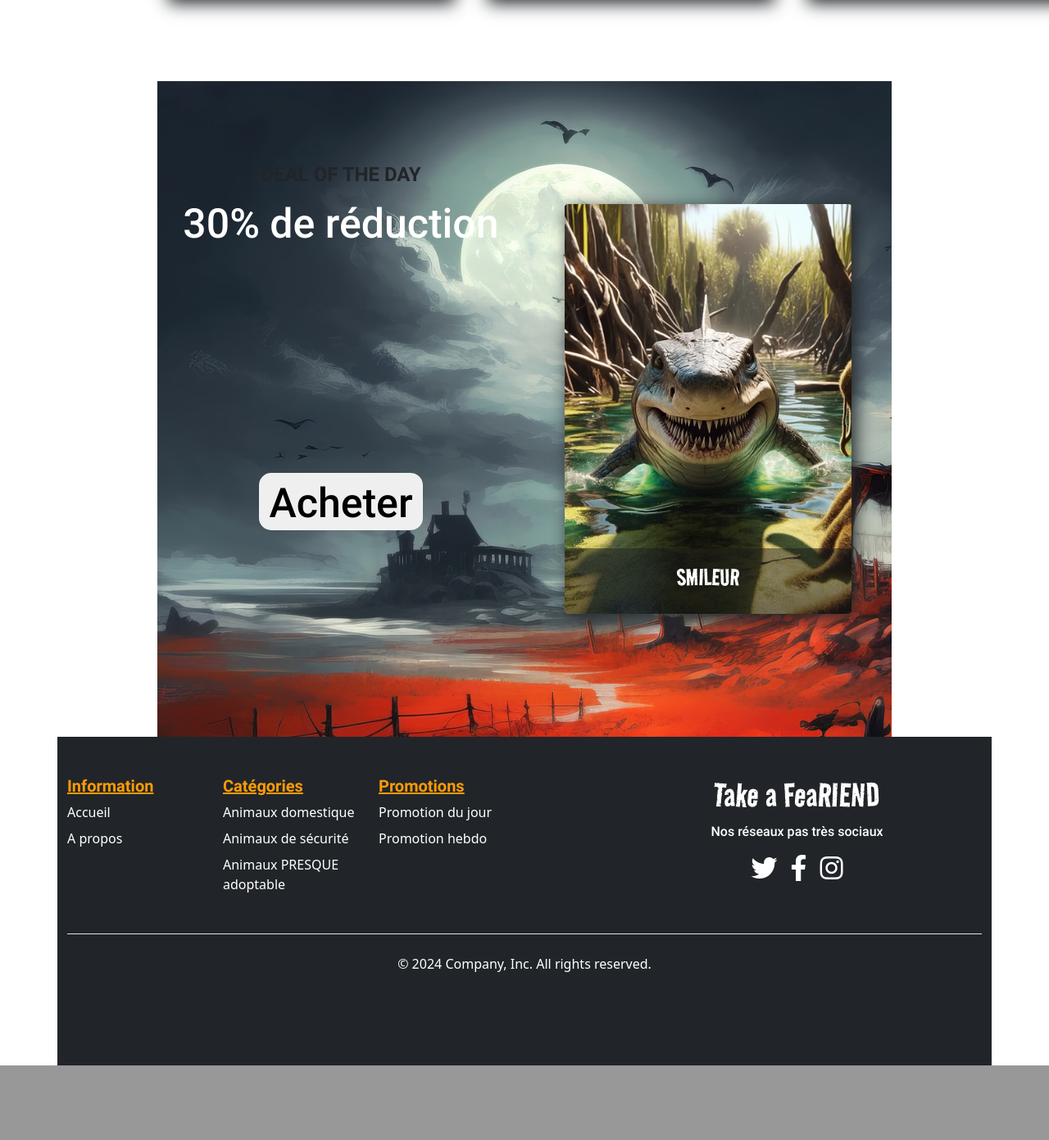
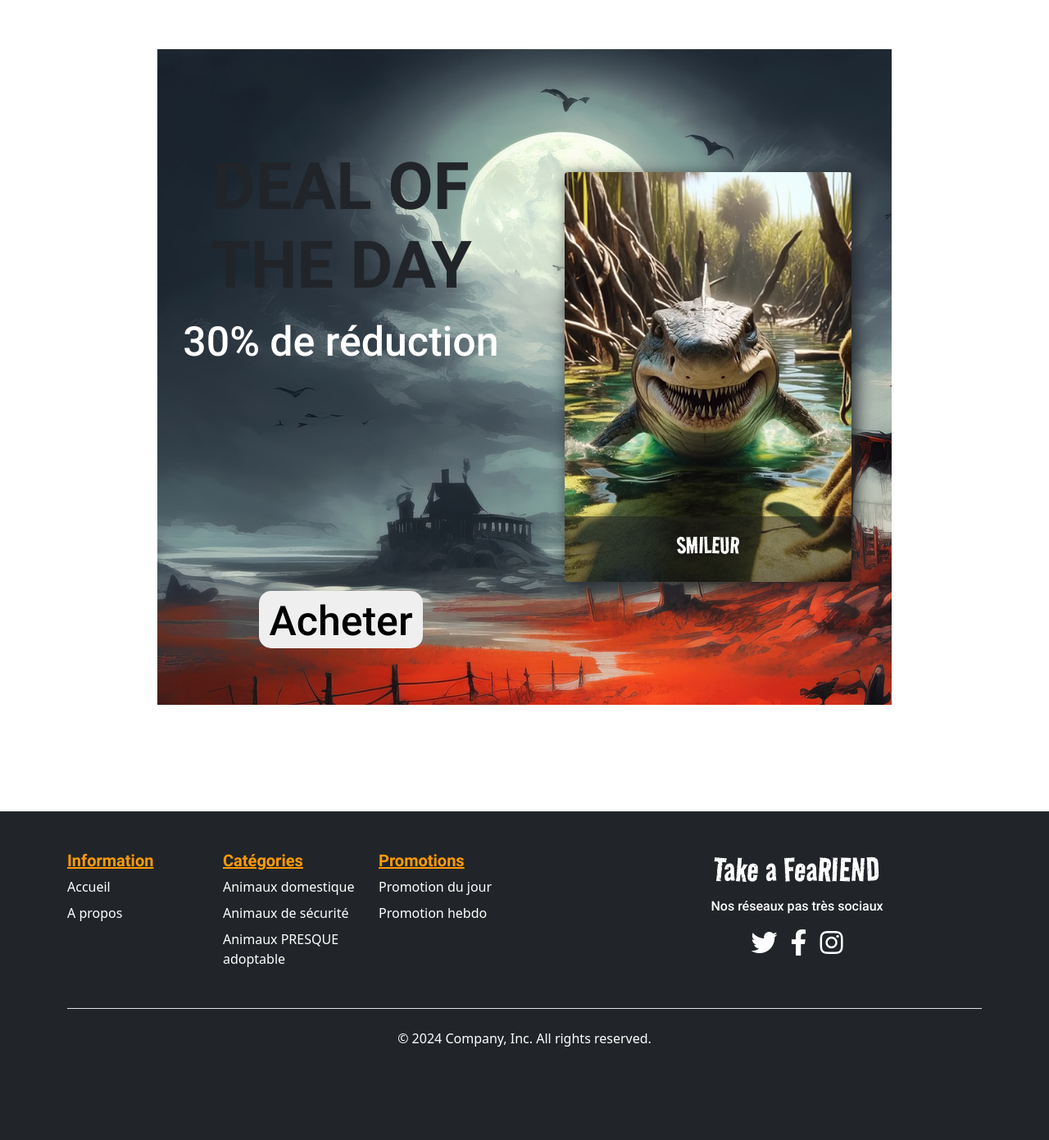
Before and after one commit to GregoryVDev/Take-a-FeaRIEND, a PHP site: page / in a window 1280 px wide; the page is wider, and only the part inside the window is pictured. Shown: the part 2168-3559 px from the top of that part at 82% size. Before the commit the page ends 3468 px from the top of that part, so only its background shows below. Run offline with PHP 8.4, Linux system fonts and the light colour scheme; style sheets or scripts are compiled from the project's sources.

Commit message:
index front-end add footer

```diff
--- a/src/css/style.css
+++ b/src/css/style.css
@@ -142,14 +142,13 @@ body {
     flex-direction: column;
     justify-content: center;
     align-items: center;
-    font-family: robotoMed;
+    font-family: robotoBold;
 }
 .produces-title {
     display: flex;
     justify-content: center;
     align-items: center;
     border-bottom: 10px solid black;
-    width: 180px;
 }
 .produces-cards {
     border-top: 2px solid rgb(224, 224, 224);
@@ -238,11 +237,14 @@ body {
     text-align: center;
     width: 50%;
 }
+.discount-left {
+    margin-top: 120px;
+}
 .discount-title {
-    font-family: robotoBold;
-    font-size: 80px;
-    margin-top: 100px;
+  font-family: robotoBold;
+  font-size: 80px;
 }
+
 .discount-price {
     font-family: robotoMed;
     color: white;
@@ -459,7 +461,10 @@ textarea::placeholder {
 /*END SUBSCRIBE LOGIN*/
 
 /*START FOOTER*/
-
+.full-footer{
+  background-color: #212529;
+  margin-top: 130px;
+}
 .footer-style {
   background-color: #212529;
   color: #fff;
--- a/src/footer.php
+++ b/src/footer.php
@@ -1,17 +1,5 @@
-<!doctype html>
-<html lang="en">
-<head>
-    <meta charset="UTF-8">
-    <meta name="viewport" content="width=device-width, initial-scale=1.0">
-    <link href="https://cdn.jsdelivr.net/npm/bootstrap@5.3.3/dist/css/bootstrap.min.css" rel="stylesheet" integrity="sha384-QWTKZyjpPEjISv5WaRU9OFeRpok6YctnYmDr5pNlyT2bRjXh0JMhjY6hW+ALEwIH" crossorigin="anonymous">
-    <link rel="stylesheet" href="https://cdnjs.cloudflare.com/ajax/libs/font-awesome/5.15.3/css/all.min.css">
-    <link rel="stylesheet" href="/css/style.css">
-    <link rel="stylesheet" href="/css/fonts.css">
-    <title>Take a FeaRIEND</title>
-</head>
-
-<body>
-<section class="container footer-style">
+<section class="full-footer">
+    <div class="container footer-style">
     <footer class="py-5 bg-dark">
         <div class="row footer-link">
             <div class="col-6 col-md-2 mb-3">
@@ -62,6 +50,7 @@
             <p>© 2024 Company, Inc. All rights reserved.</p>
         </div>
     </footer>
+    </div>
 </section>
 
 <script src="https://code.jquery.com/jquery-3.5.1.slim.min.js"></script>
--- a/src/index.php
+++ b/src/index.php
@@ -4,6 +4,8 @@
 <head>
     <meta charset="UTF-8">
     <meta name="viewport" content="width=device-width, initial-scale=1.0">
+    <link href="https://cdn.jsdelivr.net/npm/bootstrap@5.3.3/dist/css/bootstrap.min.css" rel="stylesheet" integrity="sha384-QWTKZyjpPEjISv5WaRU9OFeRpok6YctnYmDr5pNlyT2bRjXh0JMhjY6hW+ALEwIH" crossorigin="anonymous">
+    <link rel="stylesheet" href="https://cdnjs.cloudflare.com/ajax/libs/font-awesome/5.15.3/css/all.min.css">
     <link rel="stylesheet" href="./css/produits/produits.css">
     <link rel="stylesheet" href="./css/produits/produits-responsive.css">
     <link rel="stylesheet" href="./css/fonts.css">
@@ -111,8 +113,8 @@
 
     <section class="discount">
         <div class="discount-pub">
-            <div class="discount-title">
-                <h4>DEAL OF THE DAY</h4>
+            <div class="discount-left">
+                <h4 class="discount-title">DEAL OF THE DAY</h4>
             </div>
             <div class="discount-price">
                 <p>30% de réduction</p>
@@ -137,7 +139,5 @@
 </body>
 
 <?php
- require_once("footer.php");
+    require_once("footer.php");
 ?>
-
-</html>
```
Lines whose indentation alone changed are shown as unchanged.
